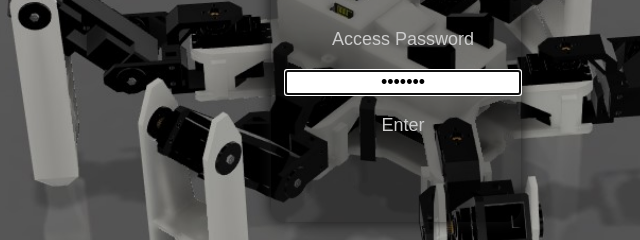
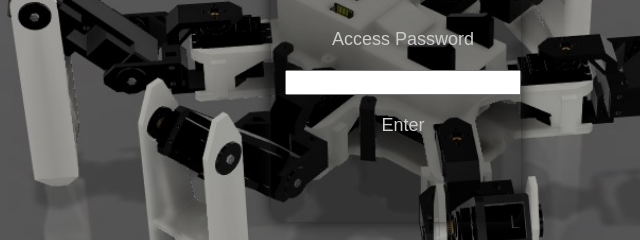
Before and after one commit to danielmweb/HexapodController, a website: page landing_page/index.html in a window 1280 px wide. Shown: the part 328-568 px from the top of the page, 244-884 px from the left. Drawn offline with nearby package versions, Linux system fonts and the light colour scheme.

Commit message:
removed password

```diff
--- a/landing_page/index.html
+++ b/landing_page/index.html
@@ -22,11 +22,7 @@
             <div class="lens-layer">
                 <div class="card access-card">
                     <label for="password-field">Access Password</label>
-                    <input
-                        type="password"
-                        id="password-field"
-                        value="TESTING"
-                    />
+                    <input type="password" id="password-field" />
 
                     <div id="btnSubmitPw" class="button">Enter</div>
                 </div>
--- a/landing_page/js/submit_password.js
+++ b/landing_page/js/submit_password.js
@@ -34,7 +34,7 @@ $("#password-field").keyup((event) => {
     }
 });
 
-//TEMPORARY CODE
-window.onload = function () {
-    document.getElementById("password-field").focus();
-};
+// //TEMPORARY CODE
+// window.onload = function () {
+//     document.getElementById("password-field").focus();
+// };
```
